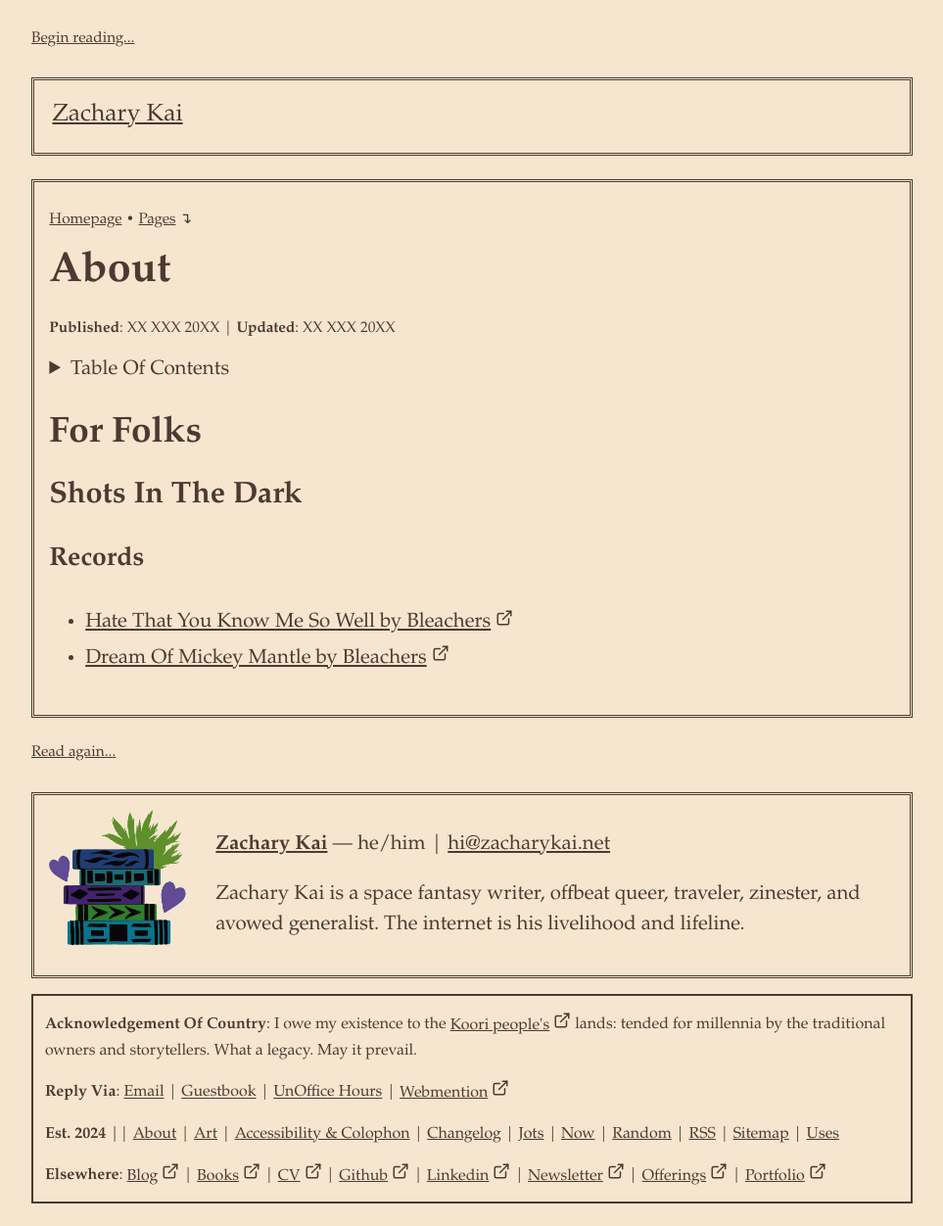
After one commit to zk-codes/site, a PHP site: page /links.html in a window 1280 px wide. The commit adds this page. Shown: the whole page at 98% size, without its empty margins (158-1121 px from the left). Run offline with PHP 8.4, Linux system fonts and the light colour scheme.

Commit message:
Made a few changes.

```diff
--- a/index.php
+++ b/index.php
@@ -49,7 +49,7 @@
                 <p id="top" class="p-summary">Hi! I'm Zachary Kai, a <a href="/books">space fantasy writer</a> (THE MARA FILES, DON'T BURN TOO BRIGHT). Also an offbeat queer, twenty-something, curiosity enthusiast, and traveler.</p>
 
                 <!-- More About Me + Links -->
-                <p><strong>I'm seeking remote work! Here's my <a href="https://lunaseeker.com/cv" rel="noopener">CV</a>. Interested in seeing how I can help? <a href="/hello">Contact me</a>!</strong></p>
+                <p><strong>I'm seeking remote work! Here's my <a href="https://lunaseeker.com/cv">CV</a>. If I'd be a good fit, <a href="/hello">contact me</a>.</strong></p>
                 <p>I'm Australian, and oscillate between living there and overseas. Now? I'm in Kosovo.</p>
                 <p>I run <a href="https://www.roadlessread.com/" rel="noopener">Road Less Read</a>, where I compile my book notes. I make <a href="/art">art</a> and <a href="/zines">zines</a>, take <a href="/photos">photos</a>, so I'd love <a href="/hello#trade">to trade</a>! I also have <a href="/workshops" rel="noopener">various offerings</a> (which you can partake in!)</p>
                 <p>See: <a href="/about">about me</a>, <a href="/now">what I'm working on</a>, <a href="/search">search the site</a>, and <a href="/sitemap">the sitemap</a> for everything else.</p>
--- /dev/null
+++ b/links.html
@@ -0,0 +1,155 @@
+<!DOCTYPE html>
+<html lang="en-US">
+
+    <!-- Head -->
+    <head>
+        <!-- Meta Tags -->
+        <meta charset="utf-8">
+        <meta name="viewport" content="width=device-width, initial-scale=1">
+        <!-- File Links -->
+        <link rel="shortcut icon" href="/assets/icon.ico" type="image/x-icon">
+        <link rel="stylesheet" href="/assets/style.css">
+        <link rel="stylesheet" href="/assets/print.css" media="print">
+        <link rel="alternate" type="application/rss+xml" title="Zachary Kai" href="/assets/rss.xml">
+        <link rel="webmention" href="https://webmention.io/zacharykai.net/webmention" />
+        <link rel="canonical" href="https://zacharykai.net/about">
+        <!-- Page Info -->
+        <title>About | Zachary Kai</title>
+        <meta name="date" content="20XX-XX-XX">
+        <meta name="last-modified" content="20XX-XX-XX">
+        <meta name="description" content="">
+    </head>
+
+    <!-- Body -->
+    <body>
+
+        <!-- Skip Link -->
+        <p><a href="#top" class="essentials">Begin reading...</a></p>
+
+        <!-- Site Header -->
+        <header>
+            <nav>
+                <a href="/">Zachary Kai</a>
+            </nav>
+        </header>
+
+        <!-- Main Content -->
+        <main class="h-entry e-content">
+
+            <!-- Page Header -->
+            <header>
+                <p class="essentials"><a href="/">Homepage</a> • <a href="/sitemap#pages">Pages</a> ↴</p>
+                <h1 class="p-name">About</h1>
+                <p class="essentials">
+                    <strong>Published</strong>: <time class="dt-published" datetime="20XX-XX-XX">XX XXX 20XX</time> |
+                    <strong>Updated</strong>: <time class="dt-modified" datetime="20XX-XX-XX">XX XXX 20XX</time>
+                </p>
+            </header>
+
+            <!-- Page Body -->
+            <section class="e-content">
+
+                <!-- Introduction -->
+                <section>
+                    <p id="top" class="p-summary"></p>
+                </section>
+
+                <!-- Table Of Contents -->
+                <section>
+                    <details>
+                        <summary>Table Of Contents</summary>
+                        <ul>
+                            <li><a href="#folks">For Folks</a></li>
+                        </ul>
+                    </details>
+                </section>
+
+
+                <!-- For Folks -->
+                <section>
+                    <h2 id="folks">For Folks</h2>
+
+                    <!-- Shots In The Dark -->
+                    <section>
+                        <h3>Shots In The Dark</h3>
+
+                        <!-- Records -->
+                        <h4>Records</h4>
+                        <ul>
+                            <li><a href="https://www.youtube.com/watch?v=s__nbrPlCT0" rel="noopener">
+                                Hate That You Know Me So Well by Bleachers</a>
+                            </li>
+                            <li><a href="https://www.youtube.com/watch?v=zqKnojjHJno" rel="noopener">
+                                Dream Of Mickey Mantle by Bleachers</a>
+                            </li>
+                        </ul>
+
+                    </section>
+
+                </section>
+
+        </main>
+
+        <!-- Back To Top Link -->
+        <p><a href="#top" class="essentials">Read again...</a></p>
+
+        <!-- H-Card -->
+        <section class="h-card vcard">
+            <section id="h-card-image">
+                <picture>
+                    <source srcset="/assets/icon.webp" type="image/webp">
+                    <img class="u-photo" loading="lazy" src="/assets/icon.png" alt="Zachary Kai's digital drawing: 5 stacked books (blue/teal/green/purple, black spine designs), green plant behind top book, purple heart on either side.">
+                </picture>
+            </section>
+            <section id="h-card-content">
+                <p><strong><a class="u-url u-id p-name" href="https://zacharykai.net" rel="me"><span class="fn">Zachary Kai</span></a></strong> — <span class="p-pronouns">he/him</span> | <a class="u-email email" href="mailto:hi@zacharykai.net" rel="me">hi@zacharykai.net</a></p>
+                <p class="p-note">Zachary Kai is a space fantasy writer, offbeat queer, traveler, zinester, and avowed generalist. The internet is his livelihood and lifeline.</p>
+            </section>
+        </section>
+
+        <!-- Footer -->
+        <footer>
+
+            <!-- Acknowledgement Of Country -->
+            <p style="margin-top: 0.25em;"><strong>Acknowledgement Of Country</strong>: I owe my existence to the <a href="https://kht.org.au/" rel="noopener">Koori people's</a> lands: tended for millennia by the traditional owners and storytellers. What a legacy. May it prevail.</p>
+
+            <!-- Reply Via -->
+            <p>
+                <strong>Reply Via</strong>:
+                <a href="/contact">Email</a> |
+                <a href="/guestbook">Guestbook</a> |
+                <a href="/unoffice-hours">UnOffice Hours</a> |
+                <a href="/webmention" rel="noopener">Webmention</a>
+            </p>
+
+            <!-- Footer Menu -->
+            <p>
+                <strong>Est. 2024</strong> ||
+                <a href="/about">About</a> |
+                <a href="/art">Art</a> |
+                <a href="/colophon">Accessibility & Colophon</a> |
+                <a href="/changelog">Changelog</a> |
+                <a href="/jots">Jots</a> |
+                <a href="/now">Now</a> |
+                <a href="/random">Random</a> |
+                <a href="/assets/rss.xml">RSS</a> |
+                <a href="/sitemap">Sitemap</a> |
+                <a href="/uses">Uses</a>
+            </p>
+
+            <!-- Elsewhere Links -->
+            <p style="margin-bottom: 0;">
+                <strong>Elsewhere</strong>:
+                <a href="https://roadlessread.com" rel="noopener">Blog</a> |
+                <a href="https://lunaseeker.com/catalog/" rel="noopener">Books</a> |
+                <a href="https://lunaseeker.com/cv" rel="noopener">CV</a> |
+                <a href="/github" rel="noopener">Github</a> |
+                <a href="/linkedin" rel="noopener">Linkedin</a> |
+                <a href="https://lunaseeker.com/newsletter/" rel="noopener">Newsletter</a> |
+                <a href="https://lunaseeker.com/offerings" rel="noopener">Offerings</a> |
+                <a href="https://lunaseeker.com" rel="noopener">Portfolio</a>
+            </p>
+        </footer>
+
+    </body>
+</html>
```
Also changed, not shown: about.html (+6 -34 lines), colophon.html (+4 -3 lines), notes/iwboct25.html (+6 -2 lines).
